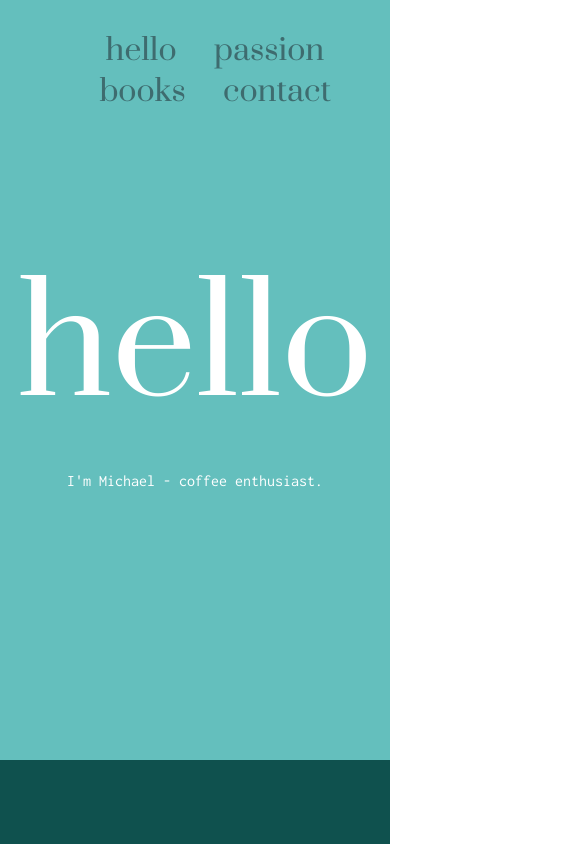
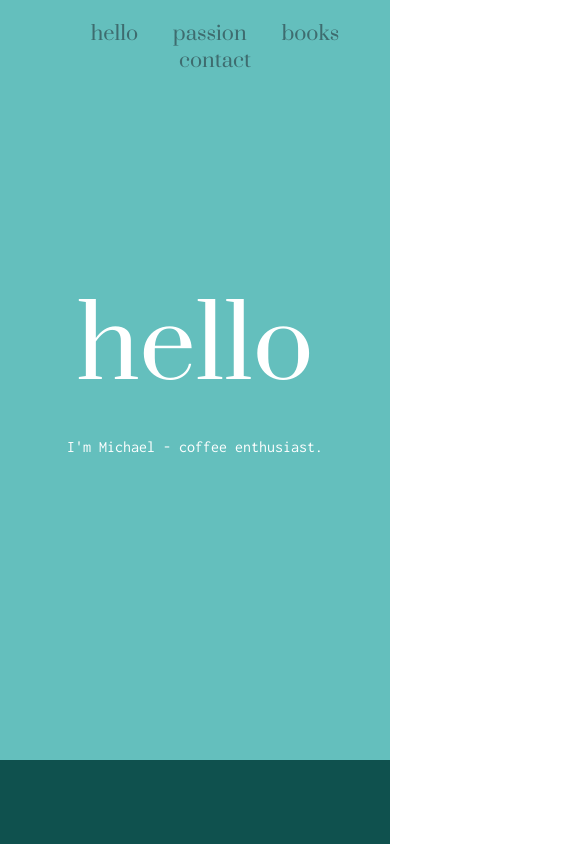
Before and after one commit to mihau1987/My_Coffee_Website, a plain HTML site: page index.html in a window 390 px wide. Shown: the top 844 px of the page, 585 px wide, since content can reach past the window. Drawn offline with Linux system fonts and the light colour scheme.

Commit message:
MyCoffeeWebsite

```diff
--- a/css/styles.css
+++ b/css/styles.css
@@ -119,6 +119,12 @@ p {
 }
 
 @media (max-width: 600px) {
+  body {
+    width: 100vw;
+  }
+  nav {
+    font-size: 20px;
+  }
   .row {
     display: grid;
     grid-template-areas:
@@ -133,8 +139,11 @@ p {
       .col2;
     grid-template-columns: 1fr;
 }
+.top-container h1 {
+  font-size: 100px;
+}
 .passion h2 {
-  text-align: left;
+  font-size: 60px;
 }
 .img2 {
   width: 100%;
```
